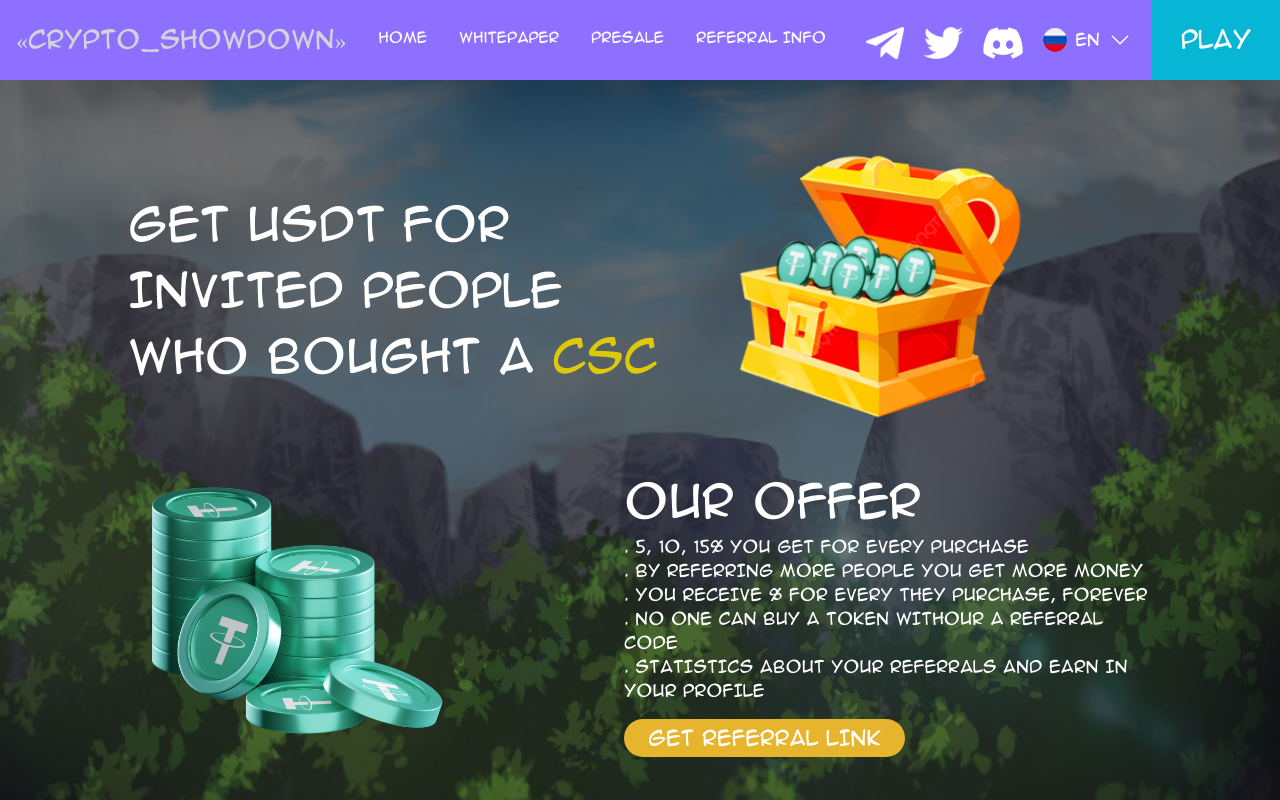
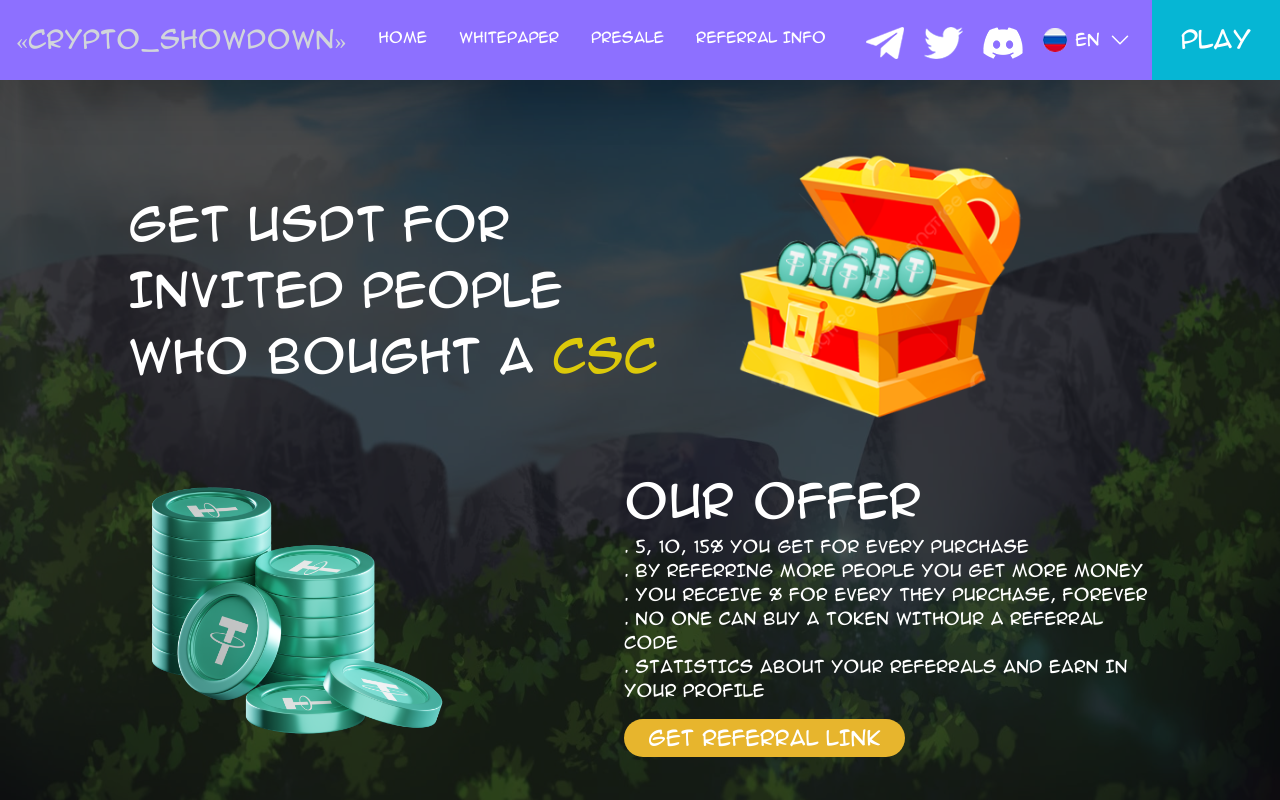
Before and after one commit to 0x088730/Siren_game_LP, a Next.js app: page /referral-info in a window 1280 px wide. Built offline with nearby package versions, Linux system fonts and the light colour scheme.

Commit message:
change info background brightness

```diff
--- a/src/pages/referral-info.jsx
+++ b/src/pages/referral-info.jsx
@@ -10,7 +10,7 @@
     <div className="relative overflow-auto md:w-full h-screen min-w-[1024px]">
       <Header currentMenu="Referral Info" />
       <div className="flex-col h-full overflow-y-scroll space-y-2 flex lg:items-center">
-        <img src="assets/images/htp_bg.jpg" className="absolute w-full h-full brightness-[45%] min-w-[1200px] min-h-[900px]" />
+        <img src="assets/images/htp_bg.jpg" className="absolute w-full h-full brightness-[30%] min-w-[1200px] min-h-[900px]" />
         {!refLinkInfo ?
           <>
             <div className="translate-y-28 flex justify-center items-center w-10/12 lg:w-10/12 xl:w-9/12 2xl:w-8/12 min-w-[1024px] gap-x-8">
@@ -50,7 +50,7 @@
               <div className="pt-2 text-[30px] font-lighter text-left text-white font-animeace z-10" style={{ textShadow: "2px 2px 1px black" }}>
                 {t("YOU CAN SEE AND CLAIM YOUR REFERRALS INCOME IN THE ")}<span className="text-[#1cd3e3]">ACCOUNT</span>{t(" SECTION.")}
               </div>
-              <img src="assets/images/damagedImg.png" alt="" className="absolute right-0 top-[-130px] inline w-[300px] z-0" />
+              <img src="assets/images/damagedImg.png" alt="" className="absolute right-0 top-[-120px] inline w-[300px] z-0" />
             </div>
           </>
         }
```
